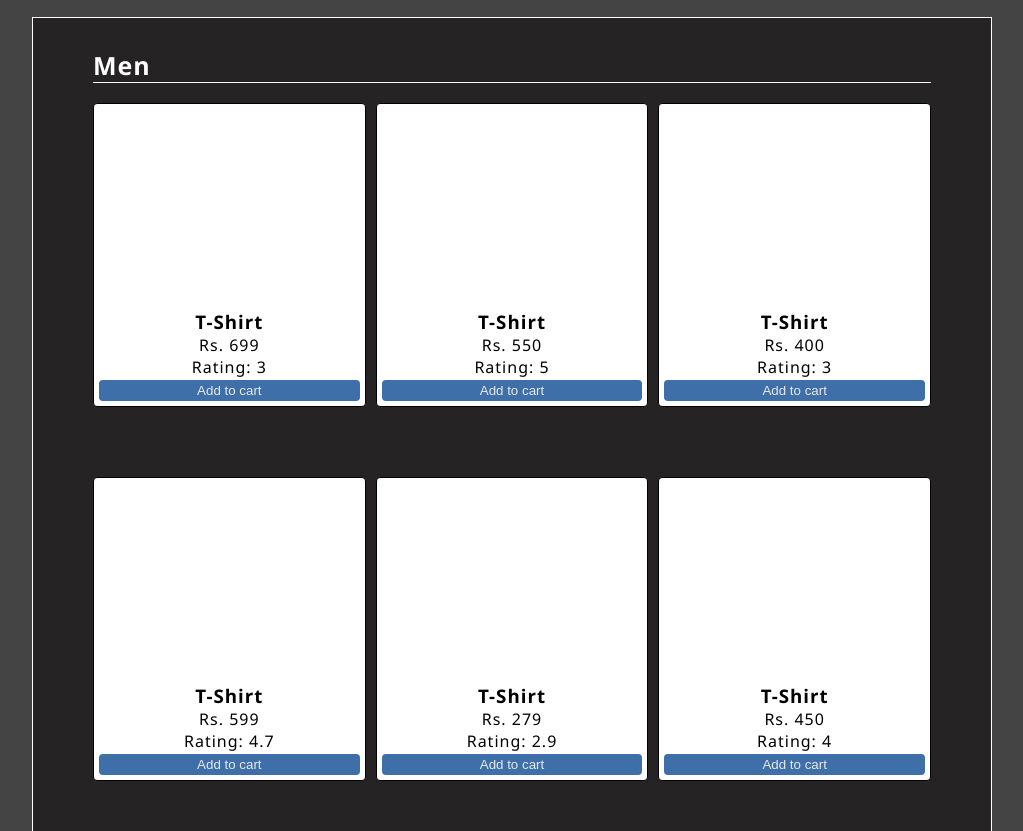
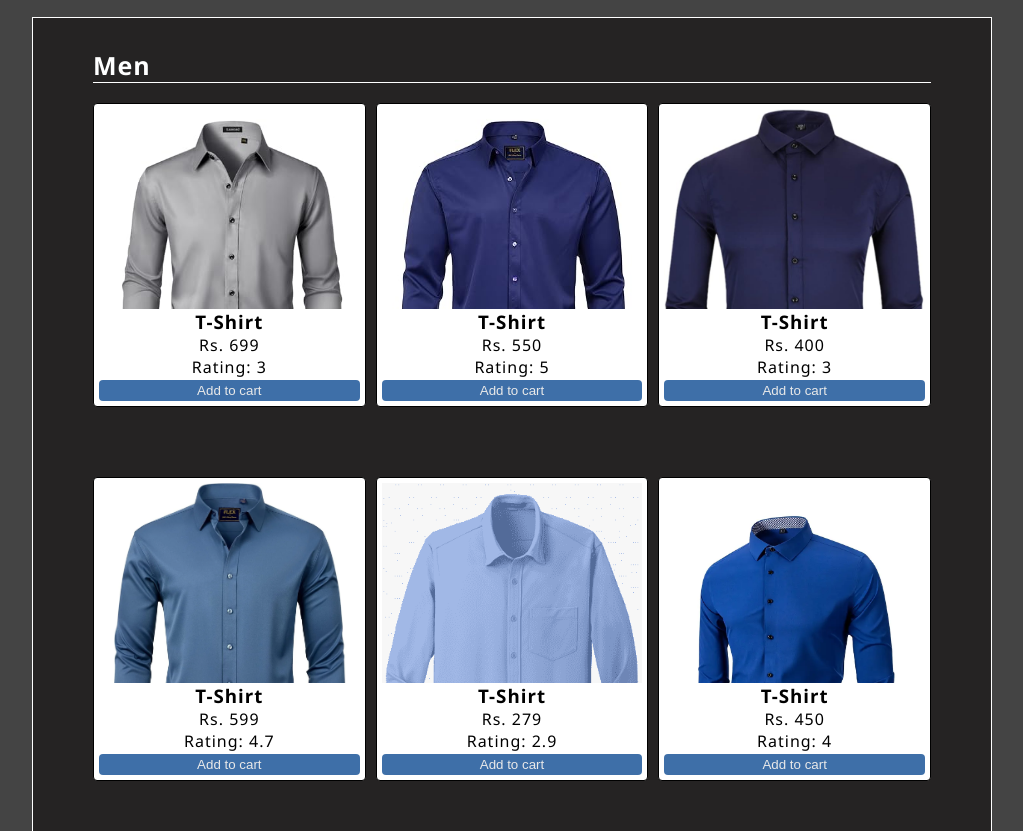
Before and after one commit to NS-work/E-commerce-website-projects, a plain HTML site: page index.html in a window 1280 px wide. Shown: the part 375-1206 px from the top of the page, without its empty margins (128-1151 px from the left). Drawn offline with Linux system fonts and the light colour scheme.

Commit message:
Update ecom.css

```diff
--- a/ecom.css
+++ b/ecom.css
@@ -23,6 +23,7 @@ header{
     text-align: center;
     border-bottom: 1px solid ;
     display: flex;
+    flex-wrap:wrap;
     justify-content: space-between;
     align-items: center;
 }
@@ -103,22 +104,22 @@ section{
 }
 
 .img1{
-    background-image: url("/E-Com Website/images/img1.jpg");
+    background-image: url("images/img1.jpg");
 }
 .img2{
-    background-image: url("/E-Com Website/images/img2.jpg");
+    background-image: url("images/img2.jpg");
 }
 .img3{
-    background-image: url("/E-Com Website/images/img5.jpg");
+    background-image: url("images/img5.jpg");
 }
 .img4{
-    background-image: url("/E-Com Website/images/img3.webp");
+    background-image: url("images/img3.webp");
 }
 .img5{
-    background-image: url("/E-Com Website/images/img6.png");
+    background-image: url("images/img6.png");
 }
 .img6{
-    background-image: url("/E-Com Website/images/img6.webp");
+    background-image: url("images/img6.webp");
 
 }
 .img{
```
